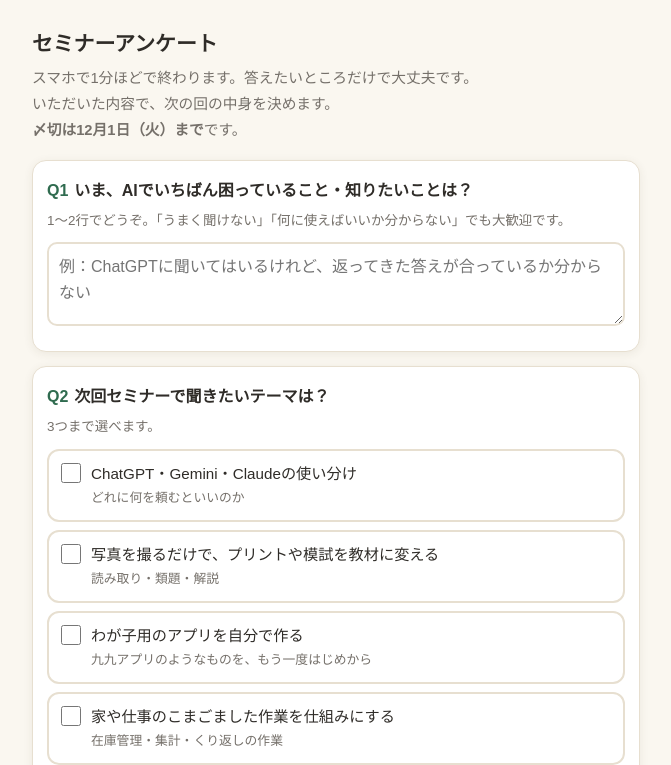
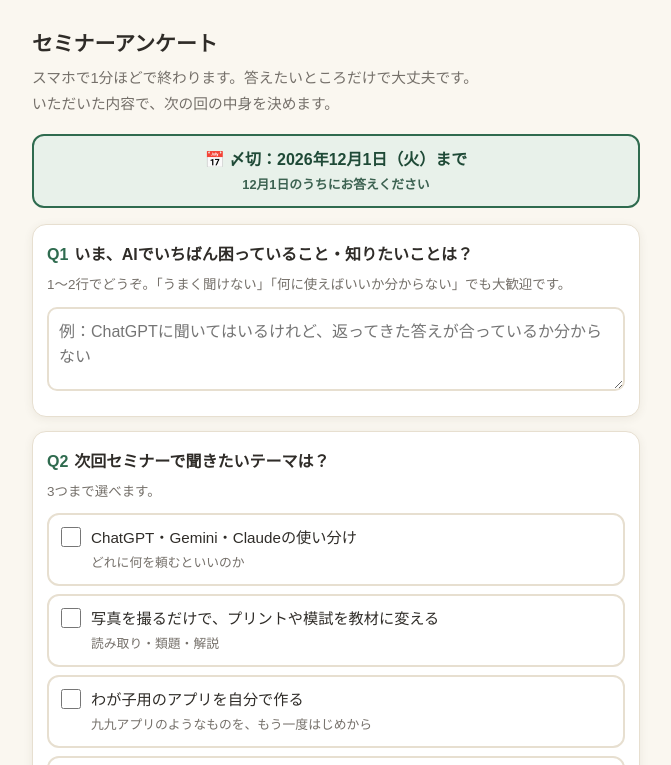
Before and after one commit to smanato/oyako-learning-atelier, a plain HTML site: page survey/index.html in a window 1280 px wide. Shown: the top 765 px of the page, without its empty margins (304-975 px from the left). Drawn offline with Linux system fonts and the light colour scheme.

Commit message:
アンケート: 〆切を冒頭と送信ボタンの上に大きく出す
Co-Authored-By: Claude Opus 5 <noreply@anthropic.com>

```diff
--- a/survey/index.html
+++ b/survey/index.html
@@ -58,6 +58,12 @@
   .btn[disabled]{opacity:.5; cursor:default;}
   .msg{font-size:.9rem; margin:10px 0 0; min-height:1.2em;}
   .msg.err{color:var(--ng); font-weight:700;}
+  .deadline{
+    display:block; background:var(--accent-soft); border:2px solid var(--accent); color:var(--accent-ink);
+    border-radius:12px; padding:10px 14px; font-weight:800; text-align:center; margin:0 0 16px; font-size:1rem;
+  }
+  .deadline small{display:block; font-weight:600; font-size:.8rem; opacity:.85;}
+  .deadline.near-send{margin:14px 0 10px;}
   .hp{position:absolute; left:-9999px; width:1px; height:1px; overflow:hidden;}
   .hidden{display:none !important;}
   .done{text-align:center; padding:26px 14px;}
@@ -68,7 +74,8 @@
 <body>
 <main>
   <h1>セミナーアンケート</h1>
-  <p class="lead">スマホで1分ほどで終わります。答えたいところだけで大丈夫です。<br>いただいた内容で、次の回の中身を決めます。<br><b>〆切は12月1日（火）まで</b>です。</p>
+  <p class="lead">スマホで1分ほどで終わります。答えたいところだけで大丈夫です。<br>いただいた内容で、次の回の中身を決めます。</p>
+  <p class="deadline">📅 〆切：2026年12月1日（火）まで<small>12月1日のうちにお答えください</small></p>
 
   <form id="form">
     <div class="panel">
@@ -139,6 +146,7 @@
 
     <div class="hp"><label>ここは空のままにしてください<input type="text" id="hp" tabindex="-1" autocomplete="off"></label></div>
 
+    <p class="deadline near-send">📅 〆切：2026年12月1日（火）まで</p>
     <button type="submit" class="btn" id="send">送信する</button>
     <p class="msg" id="msg"></p>
   </form>
```
